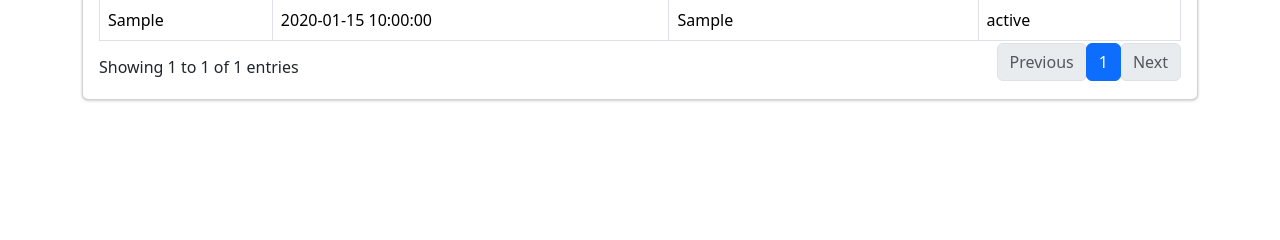
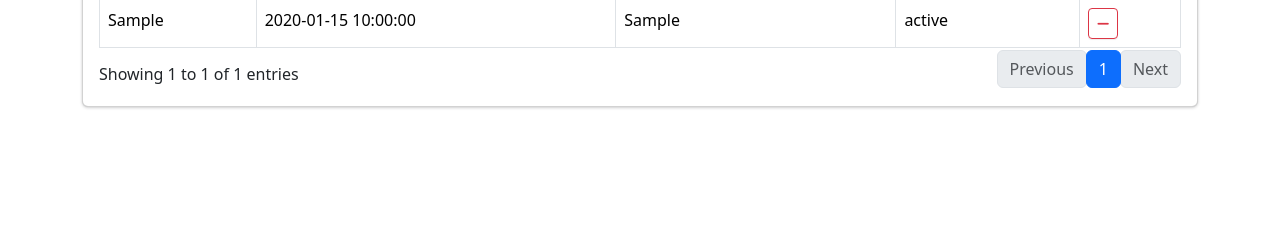
Before and after one commit to sawolsamsip/mongoori, a Flask app: template Ride/templates/warranty_info.html in a window 1280 px wide. Shown: the part 238-478 px from the top of the page. Run offline with Flask 3, Linux system fonts and the light colour scheme; the template is opened without the code that fills it: most values are stand-ins (such as "Sample title", 1, 10 or a date in 2020); parts of the project's set-up code (start-up, migrations or seed data) failed here and were passed over; some libraries are stand-ins or nearby versions.

Commit message:
add buttons to add/delete warranty for a vehicle

```diff
--- a/Ride/static/warranty_edit.js
+++ b/Ride/static/warranty_edit.js
@@ -19,7 +19,8 @@ $(document).ready(function () {
 
         columnDefs: [
             {targets: 3, orderDataType: 'warranty-type-order'},
-            {targets: [0,1,2,3], visible: false}
+            {targets: [0,1,2,3], visible: false},
+            { targets: 8, title: "", orderable: false, searchable: false }
         ],
 
         rowGroup: {
@@ -30,11 +31,17 @@ $(document).ready(function () {
                 const plate = rows.data().pluck(3)[0];
                 const count = rows.count();
 
+                const vehicleId = rows.nodes().to$().first().data('vehicle-id');
+
                 return $('<tr/>').append(`
                     <td colspan="7" class = "bg-light fw-bold">
-                        <div>VIN: ${group}</div>
-                        <div class = "text-muted small ms-3">
-                            ${model} (${year}) - Plate: ${plate}
+                        <div class="d-flex justify-content-between align-items-center">
+                            <div>VIN: ${group}<br>
+                            <small class="text-muted">${model} (${year}) Plate: ${plate}</small>
+                            </div>
+                            <button class = "btn btn-sm btn-success add-warranty-btn" data-vehicle-id="${vehicleId}">
+                                <i class="fa fa-plus-circle"></i> add
+                            </button>
                         </div>
                     </td>
                 `);
--- a/Ride/templates/warranty_info.html
+++ b/Ride/templates/warranty_info.html
@@ -25,6 +25,7 @@ Mongoori - Warranty List
                         <th>Expire Date</th>
                         <th>Expire Miles</th>
                         <th>Status</th>
+                        <th>Action</th>
                     </tr>
                 </thead>
 
@@ -39,6 +40,11 @@ Mongoori - Warranty List
                         <td class = "expire_date">{{w.expire_date or '-'}}</td>
                         <td class = "expire_miles">{{w.expire_miles or '-'}}</td>
                         <td>{{w.status}}</td>
+                        <td>
+                            <button class="btn btn-sm btn-outline-danger delete-warranty-btn">
+                                <i class="fa fa-minus"></i>
+                            </button>
+                        </td>
                     </tr>
                     {% endfor %}
                 </tbody>
```
Also changed, not shown: 1 other file.
